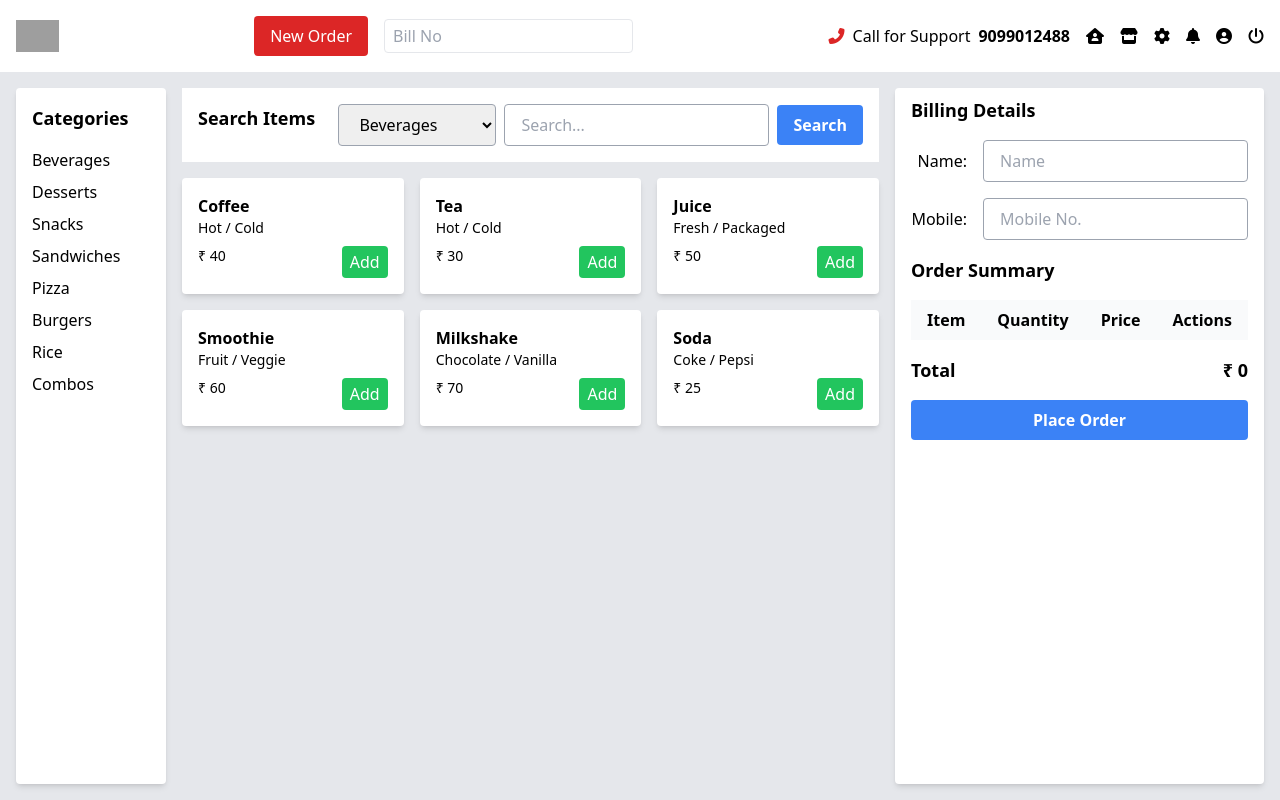
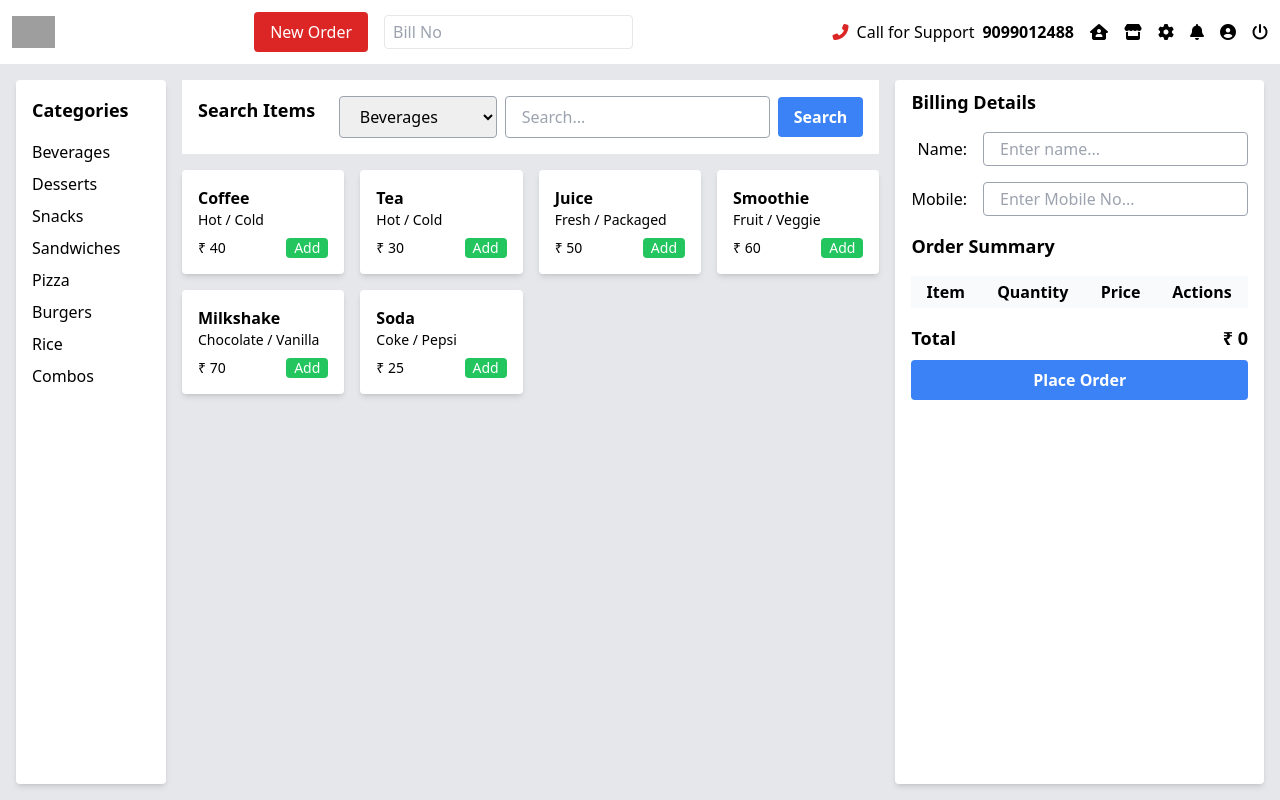
Before and after one commit to Deepak7009/CloudBilling, a React (Create React App) app: page / in a window 1280 px wide. Built offline with nearby package versions, Linux system fonts and the light colour scheme; grey boxes are pictures that could not be loaded.

Commit message:
Items Changed

```diff
--- a/src/components/BillingDetails.jsx
+++ b/src/components/BillingDetails.jsx
@@ -9,10 +9,10 @@ const BillingDetails = ({ billingDetails, handleBillingChange, orderItems, calcu
                 <input
                     type="text"
                     name="name"
-                    placeholder="Name"
+                    placeholder="Enter name..."
                     value={billingDetails.name}
                     onChange={handleBillingChange}
-                    className="border border-gray-400 rounded px-4 py-2 flex-grow"
+                    className="border border-gray-400 rounded px-4 py-1 flex-grow"
                 />
             </div>
             <div className='flex items-center'>
@@ -20,10 +20,10 @@ const BillingDetails = ({ billingDetails, handleBillingChange, orderItems, calcu
                 <input
                     type="text"
                     name="mobile"
-                    placeholder="Mobile No."
+                    placeholder="Enter Mobile No..."
                     value={billingDetails.mobile}
                     onChange={handleBillingChange}
-                    className="border border-gray-400 rounded px-4 py-2 flex-grow"
+                    className="border border-gray-400 rounded px-4 py-1 flex-grow"
                 />
             </div>
         </div>
@@ -33,19 +33,19 @@ const BillingDetails = ({ billingDetails, handleBillingChange, orderItems, calcu
             <table className="min-w-full divide-y divide-gray-200">
                 <thead>
                     <tr>
-                        <th className="py-2 px-4 bg-gray-50">Item</th>
-                        <th className="py-2 px-4 bg-gray-50">Quantity</th>
-                        <th className="py-2 px-4 bg-gray-50">Price</th>
-                        <th className="py-2 px-4 bg-gray-50">Actions</th>
+                        <th className="py-1 px-3 bg-gray-50">Item</th>
+                        <th className="py-1 px-3 bg-gray-50">Quantity</th>
+                        <th className="py-1 px-3 bg-gray-50">Price</th>
+                        <th className="py-1 px-3 bg-gray-50">Actions</th>
                     </tr>
                 </thead>
-                <tbody className="bg-white divide-y divide-gray-200">
+                <tbody className="bg-white divide-y divide-gray-200 text-sm">
                     {orderItems?.map((orderItem) => (
                         <tr key={orderItem.name}>
-                            <td className="py-2 px-4 text-center">{orderItem.name}</td>
-                            <td className="py-2 px-4 text-center">{orderItem.quantity}</td>
-                            <td className="py-2 px-4 text-center">₹{orderItem.price * orderItem.quantity}</td>
-                            <td className="py-2 px-4 text-center">
+                            <td className="py-1 px-3">{orderItem.name}</td>
+                            <td className="py-1 px-3 text-center">{orderItem.quantity}</td>
+                            <td className="py-1 px-3 text-center">₹{orderItem.price * orderItem.quantity}</td>
+                            <td className="py-1 px-8">
                                 <button
                                     onClick={() => removeFromOrder(orderItem)}
                                     className="text-red-500 hover:text-red-700 flex justify-center">
@@ -62,7 +62,7 @@ const BillingDetails = ({ billingDetails, handleBillingChange, orderItems, calcu
             <p className="text-lg font-bold">₹ {calculateTotal()}</p>
         </div>
         <button
-            className="bg-blue-500 hover:bg-blue-700 text-white font-bold py-2 px-4 rounded mt-4"
+            className="bg-blue-500 hover:bg-blue-700 text-white font-bold py-2 px-4 rounded my-2"
             onClick={generateBillSlip}
         >
             Place Order
--- a/src/components/ItemList.jsx
+++ b/src/components/ItemList.jsx
@@ -2,7 +2,7 @@ import React from 'react';
 
 const ItemList = ({ filteredItems, addToOrder }) => (
     <div className="flex flex-col space-y-4">
-        <div className="grid grid-cols-1 sm:grid-cols-2 lg:grid-cols-3 gap-4">
+        <div className="grid grid-cols-1 sm:grid-cols-2 lg:grid-cols-4 gap-4">
             {filteredItems?.map((item) => (
                 <div key={item.name} className="bg-white p-4 rounded shadow-md">
                     <p className="text-base font-bold">{item.name}</p>
@@ -10,7 +10,7 @@ const ItemList = ({ filteredItems, addToOrder }) => (
                     <div className="flex flex-row justify-between mt-2">
                         <p className="text-sm">₹ {item.price}</p>
                         <button
-                            className="bg-green-500 hover:bg-green-700 text-white px-2 py-1 rounded"
+                            className="bg-green-500 hover:bg-green-700 text-white text-sm px-2 rounded"
                             onClick={() => addToOrder(item)}
                         >
                             Add
--- a/src/components/Navbar.jsx
+++ b/src/components/Navbar.jsx
@@ -10,7 +10,7 @@ const Navbar = () => {
 
   return (
     <div>
-      <nav className="bg-white shadow-md p-4 flex items-center justify-between">
+      <nav className="bg-white shadow-md p-3 flex items-center justify-between">
         {/* Left Section */}
         <div className="flex items-center">
           <button className="mr-4 text-xl block lg:hidden" onClick={toggleSidebar}>
--- a/src/components/SearchBar.jsx
+++ b/src/components/SearchBar.jsx
@@ -47,9 +47,9 @@ const SearchBar = ({
                      value={searchQuery}
                      onChange={(e) => setSearchQuery(e.target.value)}
                   />
-            <button className="bg-blue-500 hover:bg-blue-700 text-white font-bold py-2 px-4 rounded">
+                  {/*<button className="bg-blue-500 hover:bg-blue-700 text-white font-bold py-2 px-4 rounded">
                      Search
-            </button>
+                  </button>*/}
                </div>
             )}
             <div className="hidden lg:flex flex-row items-center space-x-2">
```
Lines whose indentation alone changed are shown as unchanged.
